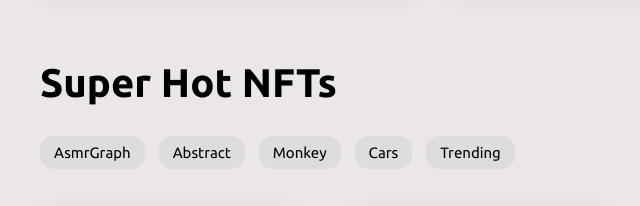
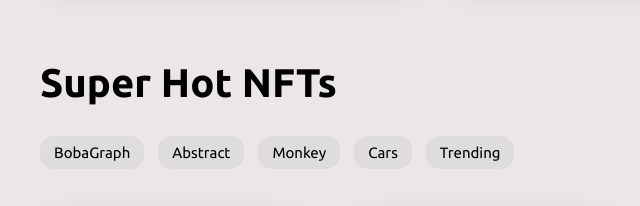
Before and after one commit to bobaphoever/responsive-nft-website, a plain HTML site: page index.html in a window 1280 px wide. Shown: the part 1100-1306 px from the top of the page, 0-640 px from the left. Drawn offline with nearby package versions, Linux system fonts and the light colour scheme.

Commit message:
Update index.html

```diff
--- a/index.html
+++ b/index.html
@@ -75,7 +75,7 @@
 
     <div class="nft-shop">
         <div class="category">
-            <a href="#">AsmrGraph</a>
+            <a href="#">BobaGraph</a>
             <a href="#">Abstract</a>
             <a href="#">Monkey</a>
             <a href="#">Cars</a>
```
